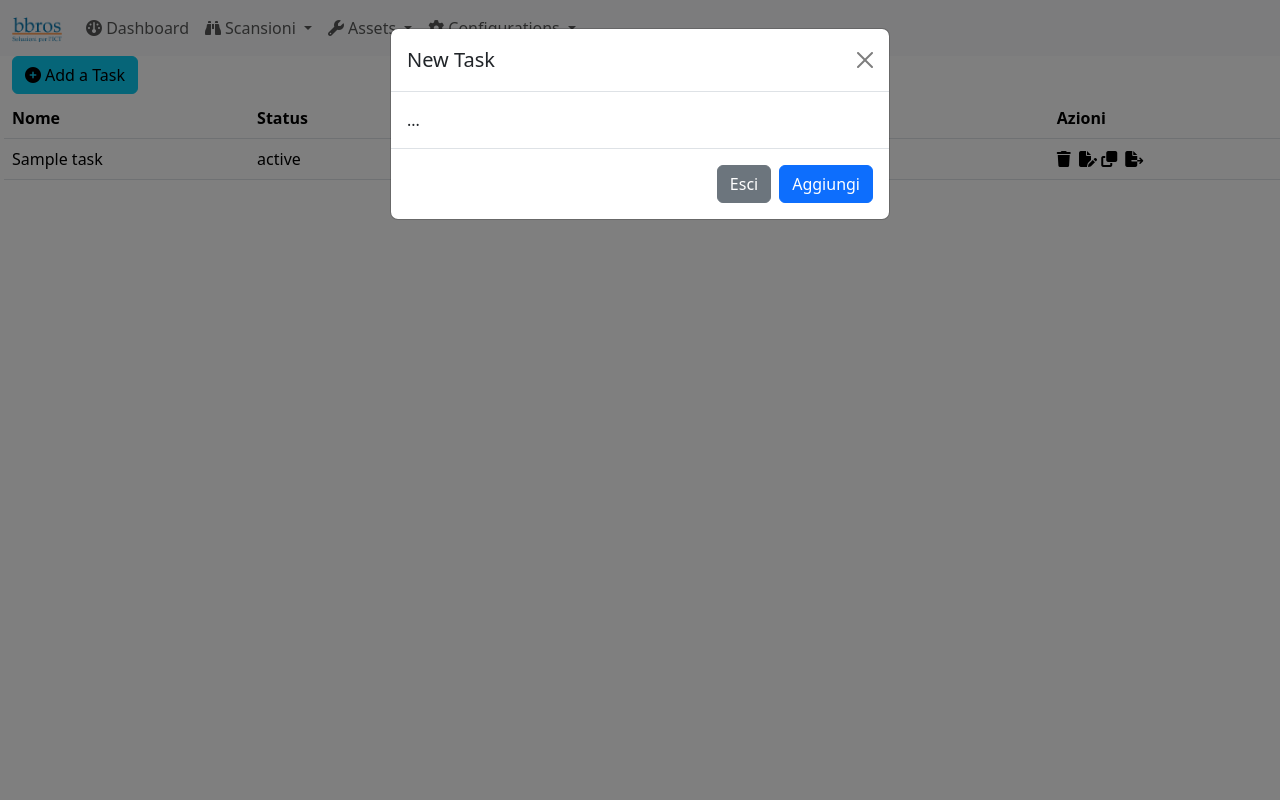
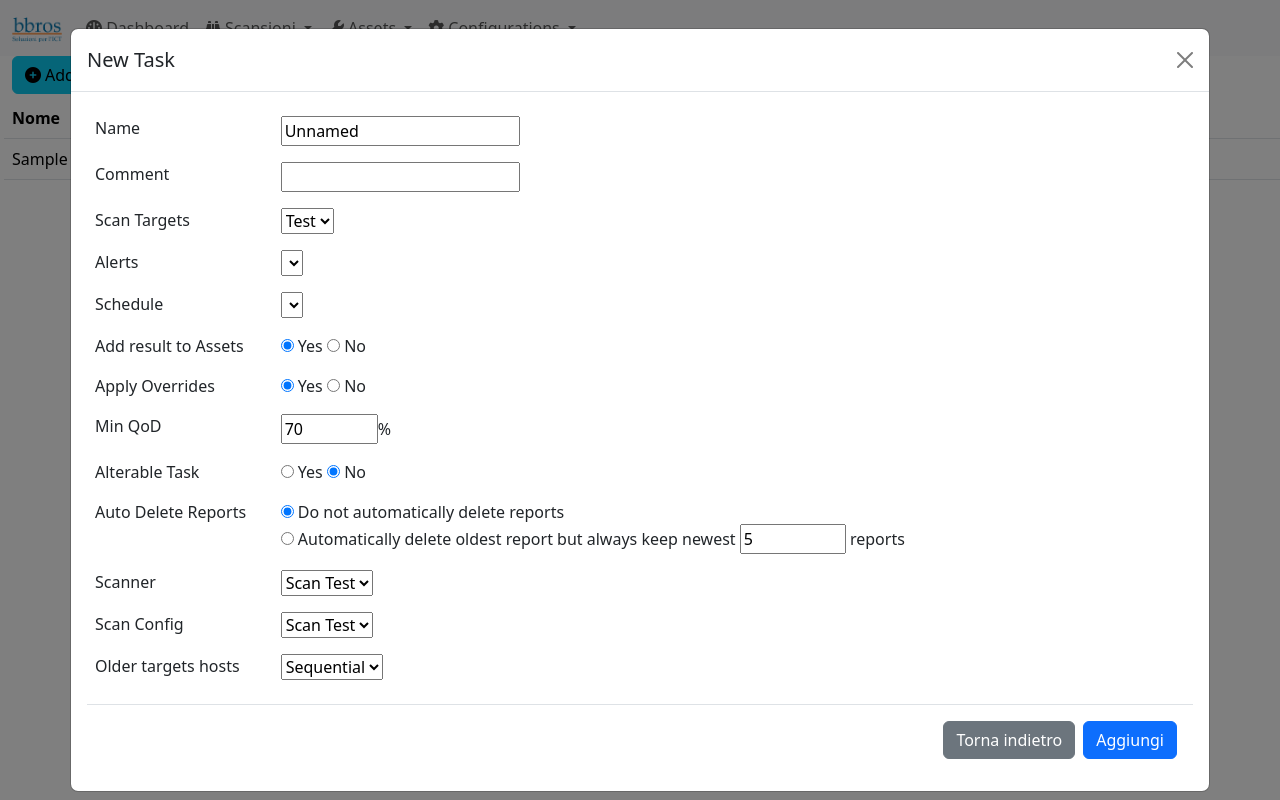
Before and after one commit to Gabryb92/openPython, a Django app: template myapp/templates/myapp/tasks.html in a window 1280 px wide, after a click on "Add a Task". Run offline with Django 4.2, Linux system fonts and the light colour scheme; the template is opened without the code that fills it: most values are stand-ins (such as "Sample title", 1, 10 or a date in 2020); lists and menus that the app fills with data are empty; some libraries are stand-ins or nearby versions.

Commit message:
aggiunta modale per aggiungere i task

```diff
--- /dev/null
+++ b/myapp/templates/myapp/components/modal_tasks.html
@@ -0,0 +1,197 @@
+<div id="myModal" class="modal fade" tabindex="-1" aria-labelledby="exampleModalLabel" aria-hidden="true">
+    <div class="modal-dialog modal-xl">
+    <div class="modal-content">
+      <div class="modal-header">
+        <h1 class="modal-title fs-5" id="exampleModalLabel">New Task</h1>
+        <button type="button" class="btn-close" data-bs-dismiss="modal" aria-label="Close"></button>
+      </div>
+      <div class="modal-body">
+        <div class="d-flex p-2 flex-column">
+          <div class="row mb-3">
+
+            <div class="col-2">
+              <label for="name">Name</label>
+            </div>
+
+
+            <div class="col-10">
+              <input type="text" name="name" value="Unnamed">
+            </div>
+
+          </div>
+
+          <div class="row mb-3">
+              <div class="col-2">
+                <label for="name">Comment</label>
+              </div>
+
+              <div class="col-10">
+                <input type="text" name="comment" value="">
+              </div>
+          </div>
+
+          <div class="row mb-3">
+
+            <div class="col-2">
+              <label for="scan_targets">Scan Targets</label>
+            </div>
+
+            <div class="col-10">
+              <select name="scan_targets" id="scan_targets">
+                <option value="">Test</option>
+              </select>
+            </div>
+
+          </div>
+
+          <div class="row mb-3">
+
+            <div class="col-2">
+              <label for="alerts">Alerts</label>
+            </div>
+
+            <div class="col-10">
+              <select name="alerts" id="alerts" value="disabled">
+                <option value=""></option>
+              </select>
+            </div>
+
+          </div>
+
+          <div class="row mb-3">
+
+            <div class="col-2">
+              <label for="schedule">Schedule</label>
+            </div>
+
+            <div class="col-10">
+              <select name="schedule" id="schedule" value="disabled">
+                <option value=""></option>
+              </select>
+            </div>
+
+          </div>
+
+          <div class="row mb-3">
+
+            <div class="col-2">
+              <label>Add result to Assets</label>
+            </div>
+
+            <div class="col-10">
+              <input type="radio" name="result" id="" checked="checked"> <span> Yes</span>
+              <input type="radio" name="result" id=""> <span> No</span>
+            </div>
+          </div>
+
+          <div class="row mb-3">
+
+              <div class="col-2">
+
+                <label>Apply Overrides</label>
+              </div>
+
+              <div class="col-10">
+                <input type="radio" name="overrides" id="" checked="checked"> <span>Yes</span>
+                <input type="radio" name="overrides" id=""> <span>No</span>
+
+              </div>
+
+
+          </div>
+
+          <div class="row mb-3">
+
+            <div class="col-2">
+              <label for="min_qod">Min QoD</label>
+            </div>
+
+            <div class="col-10">
+              <input type="number" min="0" max="100" name="min_qod" size="4" value="70"><span>%</span>
+            </div>
+
+          </div>
+
+          <div class="row mb-3">
+
+            <div class="col-2">
+              <label>Alterable Task</label>
+            </div>
+
+            <div class="col-10">
+              <input type="radio" name="alterable" id=""> <span>Yes</span>
+              <input type="radio" name="alterable" id="" checked="checked"> <span>No</span>
+            </div>
+          </div>
+
+          <div class="row mb-3">
+
+            <div class="col-2">
+              <label for="">Auto Delete Reports</label>
+            </div>
+
+            <div class="col-10">
+              <div class="d-block">
+                <input type="radio" name="" id="" checked="checked">
+                <label>Do not automatically delete reports</label>
+              </div>
+
+              <div class="d-block">
+                <input type="radio" name="" id="">
+                <label>Automatically delete oldest report but always keep newest</label>
+                <input type="number" name="auto_delete_data" min="2" max="1200" size="4" maxlenght="5" value="5">
+                <span>reports</span>
+              </div>
+
+            </div>
+          </div>
+
+          <div class="row mb-3">
+            <div class="col-2">
+              <label for="scanner">Scanner</label>
+            </div>
+
+            <div class="col-10">
+              <select name="scanner" id="scanner">
+                <option value="">Scan Test</option>
+              </select>
+            </div>
+          </div>
+
+          <div class="row mb-3">
+            <div class="col-2">
+              <label for="scan_config">Scan Config</label>
+            </div>
+
+            <div class="col-10">
+              <select name="scan_config" id="scan_config">
+                <option value="">Scan Test</option>
+              </select>
+            </div>
+          </div>
+
+          <div class="row mb-3">
+
+            <div class="col-2">
+              <label for="">Older targets hosts</label>
+            </div>
+
+            <div class="col-10">
+              <select name="" id="">
+                <option value="sequential">Sequential</option>
+                <option value="random">Random</option>
+                <option value="reverse">Reverse</option>
+              </select>
+            </div>
+
+          </div>
+      </div>
+
+      <div class="modal-footer">
+        <button type="button" class="btn btn-secondary" data-bs-dismiss="modal">Torna indietro</button>
+        <button type="button" class="btn btn-primary">Aggiungi</button>
+      </div>
+    </div>
+  </div>
+
+</div>
--- a/myapp/templates/myapp/tasks.html
+++ b/myapp/templates/myapp/tasks.html
@@ -40,22 +40,5 @@
         </tbody>
     </table>
 </div>
-<div id="myModal" class="modal fade" tabindex="-1" aria-labelledby="exampleModalLabel" aria-hidden="true">
-    <div class="modal-dialog">
-    <div class="modal-content">
-      <div class="modal-header">
-        <h1 class="modal-title fs-5" id="exampleModalLabel">New Task</h1>
-        <button type="button" class="btn-close" data-bs-dismiss="modal" aria-label="Close"></button>
-      </div>
-      <div class="modal-body">
-        ...
-      </div>
-      <div class="modal-footer">
-        <button type="button" class="btn btn-secondary" data-bs-dismiss="modal">Esci</button>
-        <button type="button" class="btn btn-primary">Aggiungi</button>
-      </div>
-    </div>
-  </div>
-
-</div>
+{% include "myapp/components/modal_tasks.html" %}
 {% endblock %}
```
